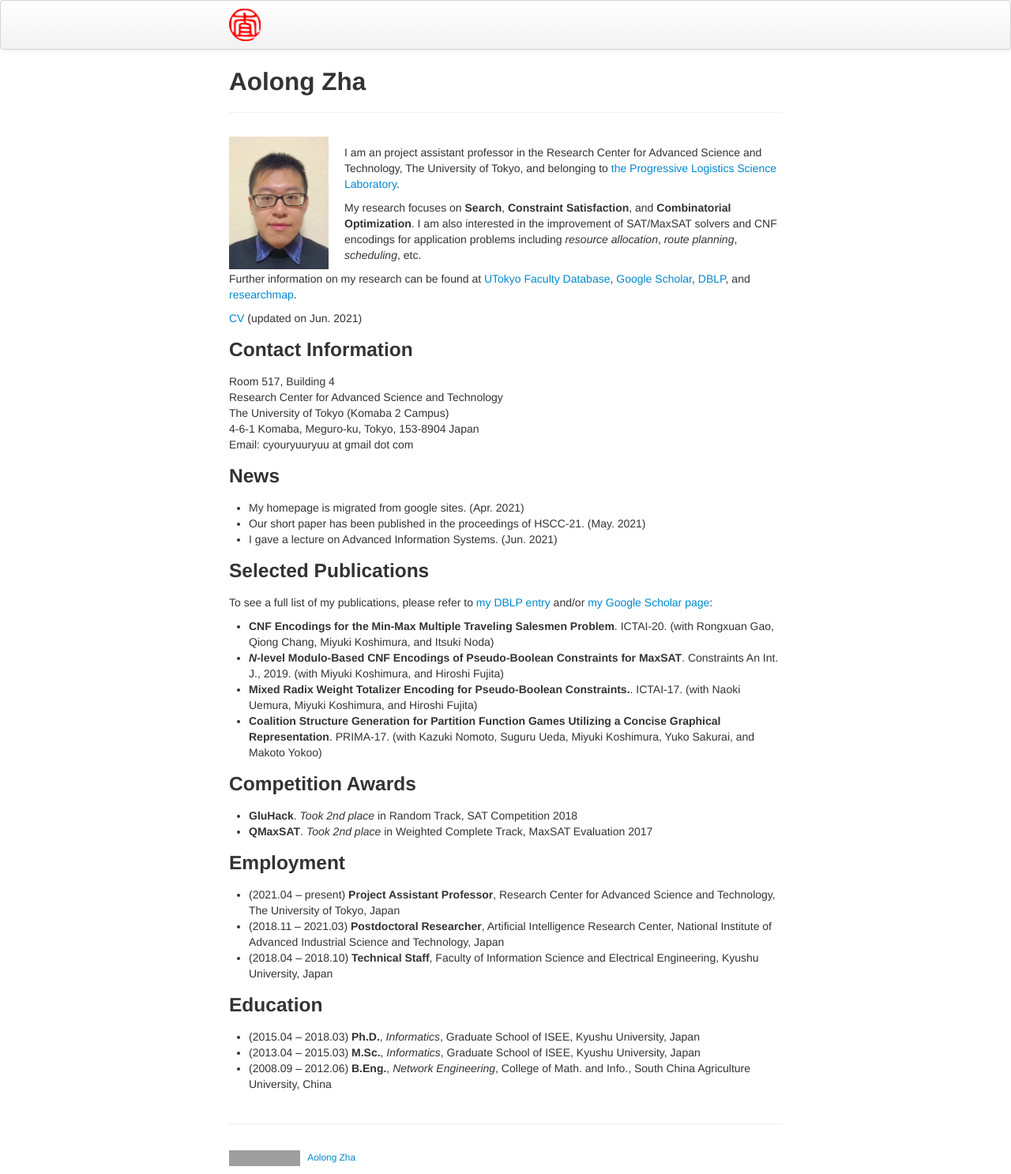
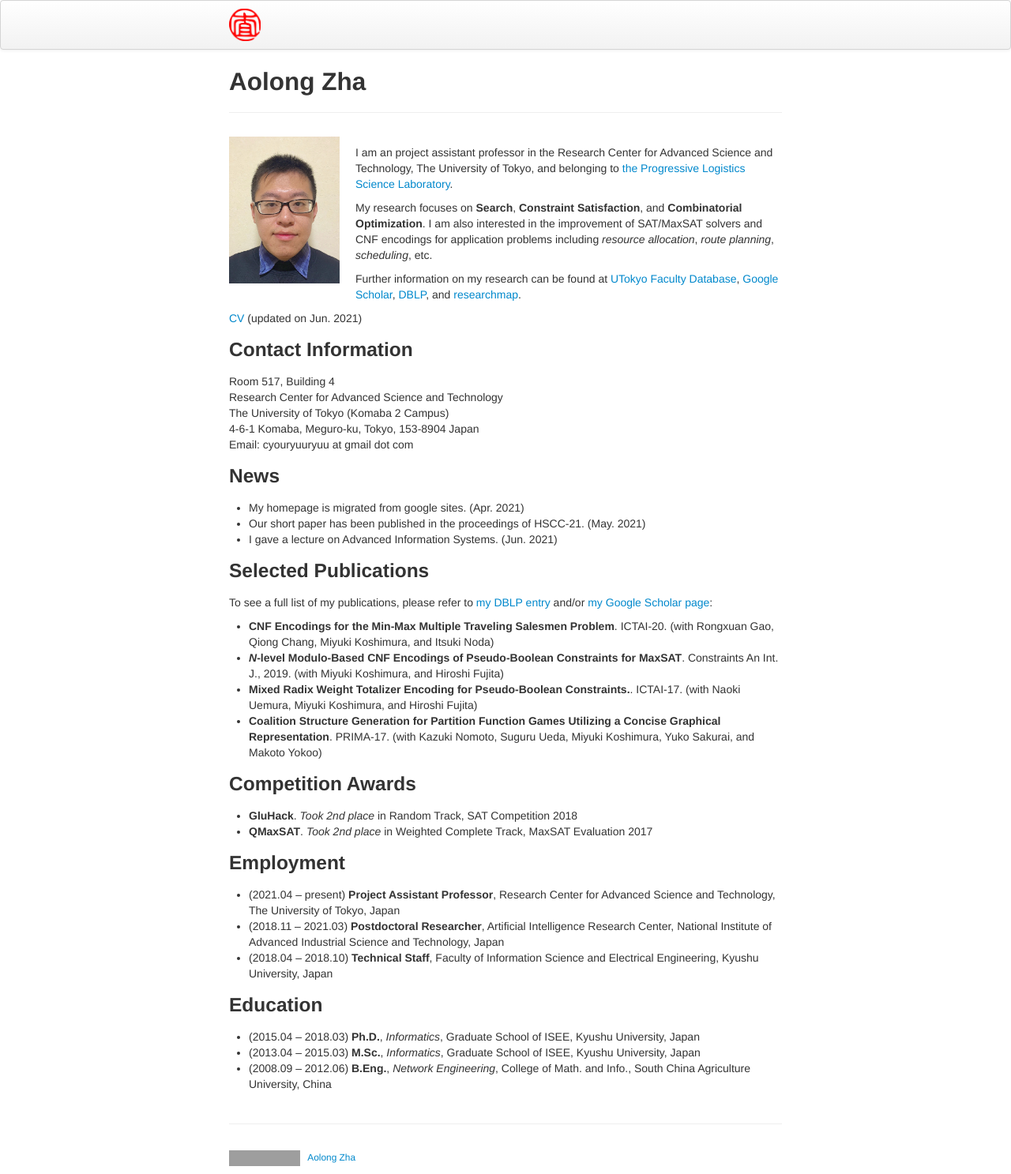
Before and after one commit to CyouRyuu/cyouryuu.github.io, a Jekyll site: the page built from index.md, in a window 1280 px wide. Shown: the whole page at 79% size. Built offline with Jekyll 4.4.1, drawn with Linux system fonts in a browser that asks for light colours; grey boxes are pictures that could not be loaded.

Commit message:
6th commit

```diff
--- a/index.md
+++ b/index.md
@@ -3,7 +3,7 @@ layout: page
 title: Aolong Zha
 ---
 
-<img style="float:left; width:18%; margin:0px 20px 0px 0px;" src="AolongZHA.jpg" />
+<img style="float:left; width:20%; margin:0px 20px 20px 0px;" src="AolongZHA.jpg" />
 
 I am an project assistant professor in
 the Research Center for Advanced Science and Technology, The University of Tokyo,
```
